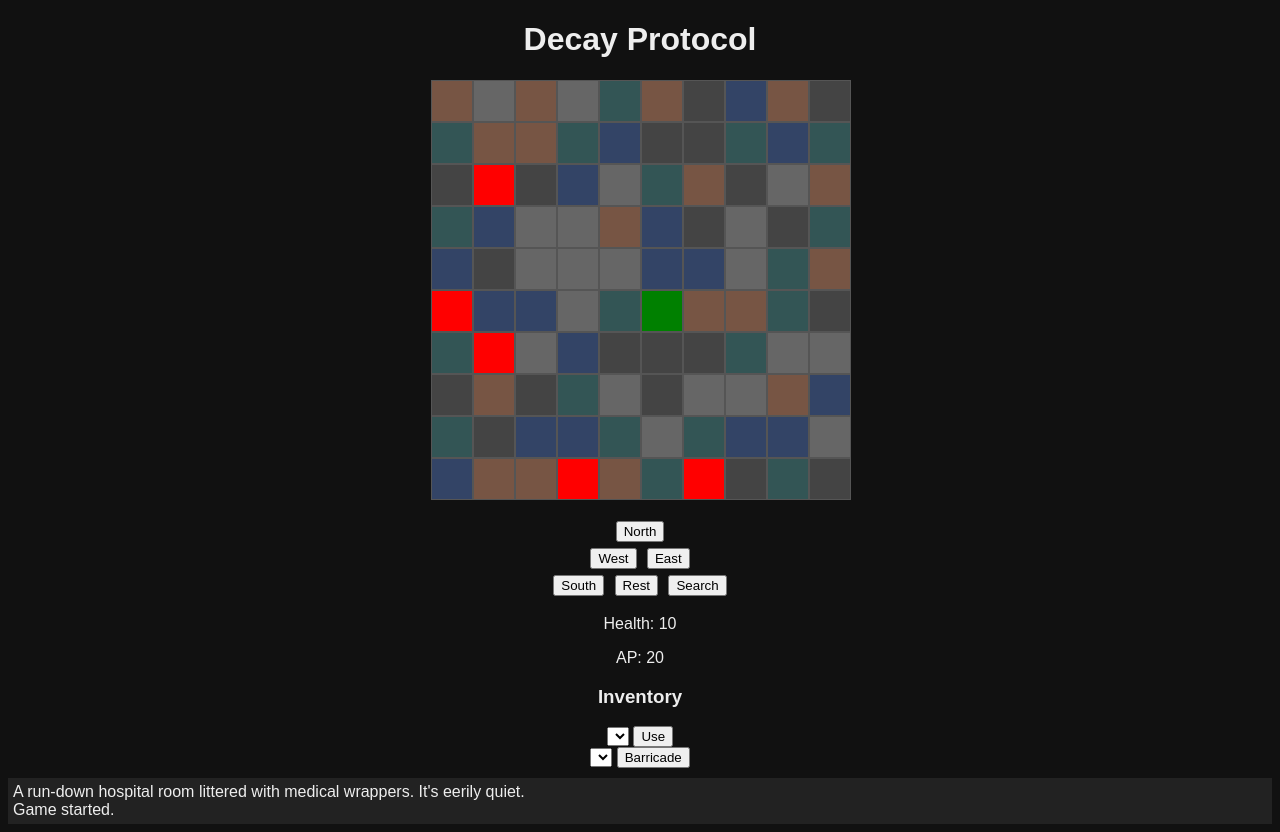
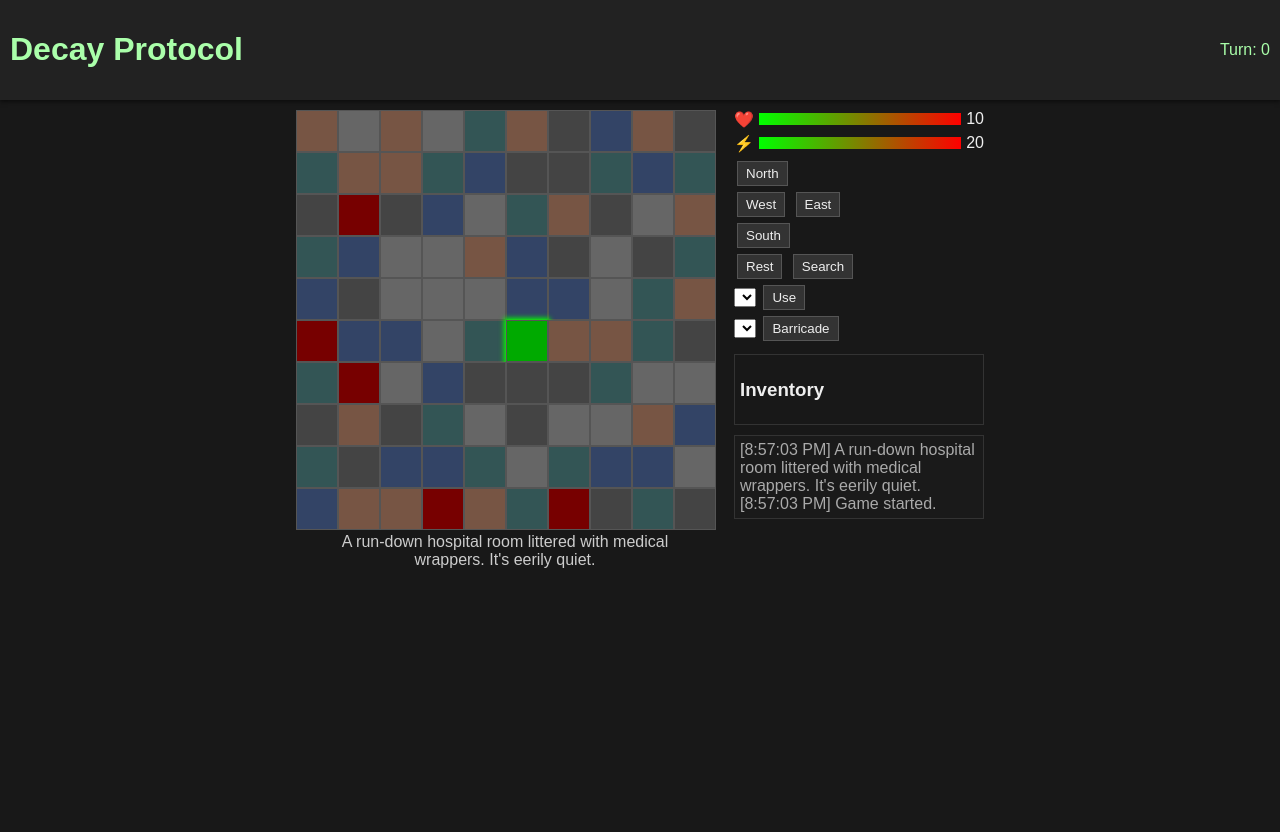
Before and after one commit to mrhouse-cmyk/Decay-Protocol, a plain HTML site: page index.html in a window 1280 px wide. After the commit the page ends 800 px from the top, so only its background shows below. Drawn offline with Linux system fonts and the light colour scheme.

Commit message:
Revamp UI with modern layout and styling

```diff
--- a/index.html
+++ b/index.html
@@ -6,34 +6,57 @@
     <link rel="stylesheet" href="style.css">
 </head>
 <body>
+    <div id="top-bar">
         <h1>Decay Protocol</h1>
+        <div class="turn">Turn: <span id="turn">0</span></div>
+    </div>
     <div id="game">
+        <div id="grid-container">
             <div id="grid"></div>
-        <div id="controls">
+            <div id="tile-desc" aria-live="polite"></div>
+        </div>
+        <div id="sidebar">
+            <div id="stats" aria-label="Player statistics">
+                <div class="stat">
+                    <span class="icon" aria-hidden="true">❤️</span>
+                    <div class="bar" id="health-bar"><div class="fill"></div></div>
+                    <span id="health" class="value">10</span>
+                </div>
+                <div class="stat">
+                    <span class="icon" aria-hidden="true">⚡</span>
+                    <div class="bar" id="ap-bar"><div class="fill"></div></div>
+                    <span id="ap" class="value">20</span>
+                </div>
+            </div>
+            <div id="controls" aria-label="Actions">
+                <div class="move-row">
                     <button id="north">North</button>
-            <div>
+                </div>
+                <div class="move-row">
                     <button id="west">West</button>
                     <button id="east">East</button>
                 </div>
+                <div class="move-row">
                     <button id="south">South</button>
+                </div>
                 <button id="attack" style="display:none;">Attack</button>
                 <button id="rest">Rest</button>
                 <button id="search">Search</button>
+                <div class="item-use">
+                    <select id="inventorySelect" aria-label="Use Item"></select>
+                    <button id="use">Use</button>
                 </div>
-        <div id="stats">
-            <p>Health: <span id="health">10</span></p>
-            <p>AP: <span id="ap">20</span></p>
+                <div class="barricade-use">
+                    <select id="barricadeSelect" aria-label="Barricade Material"></select>
+                    <button id="barricade">Barricade</button>
                 </div>
-        <div id="inventory">
+            </div>
+            <div id="inventory" aria-label="Inventory">
                 <h3>Inventory</h3>
                 <div id="inventory-list"></div>
-            <select id="inventorySelect"></select>
-            <button id="use">Use</button>
-            <br>
-            <select id="barricadeSelect"></select>
-            <button id="barricade">Barricade</button>
             </div>
-        <div id="log" class="log"></div>
+            <div id="log" class="log" aria-label="Combat log"></div>
+        </div>
     </div>
     <script src="script.js"></script>
 </body>
--- a/script.js
+++ b/script.js
@@ -81,6 +81,8 @@ function init() {
     placePlayer();
     placeZombies(5);
     updateStats();
+    updateTurn();
+    updateTileInfo();
     updateInventory();
     draw();
     log('Game started.');
@@ -98,6 +100,16 @@ function createGrid() {
             cell.dataset.x = x;
             cell.dataset.y = y;
             cell.dataset.type = type;
+            cell.addEventListener('mouseenter', () => {
+                const desc = getDescriptionForTile(x, y);
+                const tile = areaGrid[y][x];
+                let extra = '';
+                if (tile.barricaded) {
+                    extra = `Barricade strength: ${tile.barricadeHealth}/10.`;
+                }
+                document.getElementById('tile-desc').textContent = `${desc} ${extra}`.trim();
+            });
+            cell.addEventListener('mouseleave', updateTileInfo);
             areaGrid[y][x] = {
                 type,
                 description: areaDescriptions[type],
@@ -278,6 +290,7 @@ function move(dx, dy) {
         player.ap -= 1;
         log(`Moved to (${nx}, ${ny}).`);
         log(getDescriptionForTile(nx, ny));
+        updateTileInfo();
         moveZombies(prev);
         draw();
         updateStats();
@@ -350,23 +363,36 @@ function search() {
     moveZombies({ x: player.x, y: player.y });
     draw();
     updateStats();
-    updateInventory();
+    updateInventory(item);
     zombieAttack();
     nextTurn();
 }
 
-function updateInventory() {
+function updateInventory(newItem = null) {
     const list = document.getElementById('inventory-list');
     const select = document.getElementById('inventorySelect');
     const barricadeSelect = document.getElementById('barricadeSelect');
     list.innerHTML = '';
     select.innerHTML = '';
     barricadeSelect.innerHTML = '';
+    const rarityMap = {
+        'Bandage': 'common',
+        'Energy Drink': 'common',
+        'First Aid Kit': 'rare',
+        'Wood Planks': 'common',
+        'Metal Panels': 'rare',
+        'Heavy Furniture': 'epic'
+    };
+
     Object.keys(inventory).forEach(name => {
         const count = inventory[name];
         if (count > 0) {
             const div = document.createElement('div');
             div.textContent = `${name} x${count}`;
+            const rarity = rarityMap[name];
+            if (rarity === 'rare') div.classList.add('rare');
+            if (rarity === 'epic') div.classList.add('epic');
+            if (name === newItem) div.classList.add('flash');
             list.appendChild(div);
             if (['First Aid Kit', 'Bandage', 'Energy Drink'].includes(name)) {
                 const opt = document.createElement('option');
@@ -409,6 +435,7 @@ function useItem() {
     updateStats();
     updateInventory();
     draw();
+    updateTileInfo();
 }
 
 function barricade() {
@@ -439,6 +466,7 @@ function barricade() {
     log(`You reinforced the barricade with ${item}. Strength: ${tile.barricadeHealth}/10.`);
     moveZombies({ x: player.x, y: player.y });
     draw();
+    updateTileInfo();
     updateStats();
     updateInventory();
     zombieAttack();
@@ -468,8 +496,11 @@ function degradeBarricades() {
 function nextTurn() {
     degradeBarricades();
     draw();
-    log(getDescriptionForTile(player.x, player.y));
+    const desc = getDescriptionForTile(player.x, player.y);
+    log(desc);
+    updateTileInfo();
     turn += 1;
+    updateTurn();
 }
 
 function moveZombies(prevPos) {
@@ -520,14 +551,36 @@ function moveZombies(prevPos) {
 }
 
 function updateStats() {
-    document.getElementById('health').textContent = player.health;
-    document.getElementById('ap').textContent = player.ap;
+    const healthEl = document.getElementById('health');
+    const apEl = document.getElementById('ap');
+    const healthFill = document.querySelector('#health-bar .fill');
+    const apFill = document.querySelector('#ap-bar .fill');
+    healthEl.textContent = player.health;
+    apEl.textContent = player.ap;
+    healthFill.style.transform = `scaleX(${player.health / maxHealth})`;
+    apFill.style.transform = `scaleX(${player.ap / maxAP})`;
 }
 
-function log(message) {
+function updateTurn() {
+    document.getElementById('turn').textContent = turn;
+}
+
+function updateTileInfo() {
+    const desc = getDescriptionForTile(player.x, player.y);
+    const tile = areaGrid[player.y][player.x];
+    let extra = '';
+    if (tile.barricaded) {
+        extra = `Barricade strength: ${tile.barricadeHealth}/10.`;
+    }
+    document.getElementById('tile-desc').textContent = `${desc} ${extra}`.trim();
+}
+
+function log(message, type = 'info') {
     const logEl = document.getElementById('log');
     const entry = document.createElement('div');
-    entry.textContent = message;
+    const time = new Date().toLocaleTimeString();
+    entry.textContent = `[${time}] ${message}`;
+    entry.classList.add(type);
     logEl.prepend(entry);
 }
 
--- a/style.css
+++ b/style.css
@@ -1,8 +1,32 @@
 body {
     font-family: Arial, sans-serif;
-    background: #111;
+    background: #181818;
     color: #eee;
-    text-align: center;
+    margin: 0;
+}
+
+#top-bar {
+    background: #222;
+    color: #aaffaa;
+    padding: 10px;
+    display: flex;
+    justify-content: space-between;
+    align-items: center;
+    box-shadow: 0 2px 4px rgba(0,0,0,0.5);
+}
+
+#game {
+    display: flex;
+    justify-content: center;
+    align-items: flex-start;
+    padding: 10px;
+    gap: 20px;
+}
+
+#grid-container {
+    display: flex;
+    flex-direction: column;
+    align-items: center;
 }
 
 #grid {
@@ -10,22 +34,38 @@ body {
     grid-template-columns: repeat(10, 40px);
     grid-template-rows: repeat(10, 40px);
     gap: 2px;
-    margin: 0 auto 20px auto;
     width: max-content;
+}
+
+#tile-desc {
+    margin-top: 5px;
+    min-height: 40px;
+    color: #ccc;
+    max-width: 400px;
+    text-align: center;
 }
 
 .cell {
     width: 40px;
     height: 40px;
     border: 1px solid #555;
+    background: #333;
+    position: relative;
+    transition: background 0.3s;
+}
+
+.cell:hover {
+    filter: brightness(1.2);
+    cursor: pointer;
 }
 
 .player {
-    background: green !important;
+    background: #0a0 !important;
+    box-shadow: 0 0 5px 2px #0f0;
 }
 
 .zombie {
-    background: red !important;
+    background: #700 !important;
 }
 
 .area-hospital {
@@ -50,31 +90,46 @@ body {
 
 #inventory {
     margin-top: 10px;
+    max-height: 150px;
+    overflow-y: auto;
+    border: 1px solid #333;
+    padding: 5px;
 }
 
-#inventory-list {
-    margin-bottom: 5px;
+#inventory-list div {
+    margin-bottom: 2px;
 }
 
 #controls button {
     margin: 3px;
+    background: #333;
+    color: #eee;
+    border: 1px solid #555;
+    padding: 4px 8px;
+    cursor: pointer;
+    transition: background 0.2s;
+}
+
+#controls button:hover {
+    background: #555;
 }
 
 #log {
     margin-top: 10px;
-    max-height: 150px;
+    max-height: 200px;
     overflow-y: auto;
-    background: #222;
+    background: #1a1a1a;
     padding: 5px;
     text-align: left;
+    border: 1px solid #333;
 }
 
 .barricaded {
-    border: 2px solid yellow !important;
+    border: 2px solid #aaa !important;
 }
 
 .barricade-strong {
-    box-shadow: inset 0 0 0 2px green;
+    box-shadow: inset 0 0 0 2px #0f0;
 }
 
 .barricade-weak {
@@ -95,3 +150,62 @@ body {
 .searched {
     opacity: 0.6;
 }
+
+#sidebar {
+    width: 250px;
+    max-width: 40vw;
+}
+
+@media (max-width: 768px) {
+    #game {
+        flex-direction: column;
+        align-items: center;
+    }
+    #sidebar {
+        width: 100%;
+        max-width: none;
+    }
+}
+
+.stat {
+    display: flex;
+    align-items: center;
+    margin-bottom: 5px;
+}
+
+.stat .bar {
+    flex: 1;
+    background: #333;
+    height: 12px;
+    margin: 0 5px;
+    position: relative;
+    overflow: hidden;
+}
+
+.stat .fill {
+    background: linear-gradient(90deg, #0f0, #f00);
+    height: 100%;
+    width: 100%;
+    transform-origin: left;
+    transition: transform 0.3s;
+}
+
+.stat .icon {
+    width: 20px;
+}
+
+.log .info { color: #aaa; }
+.log .warning { color: orange; }
+.log .danger { color: #f55; }
+
+.rare { color: #38f; }
+.epic { color: #b0f; }
+
+.flash {
+    animation: flashBg 0.5s;
+}
+
+@keyframes flashBg {
+    from { background: rgba(255,255,255,0.3); }
+    to { background: transparent; }
+}
```
Lines whose indentation alone changed are shown as unchanged.
